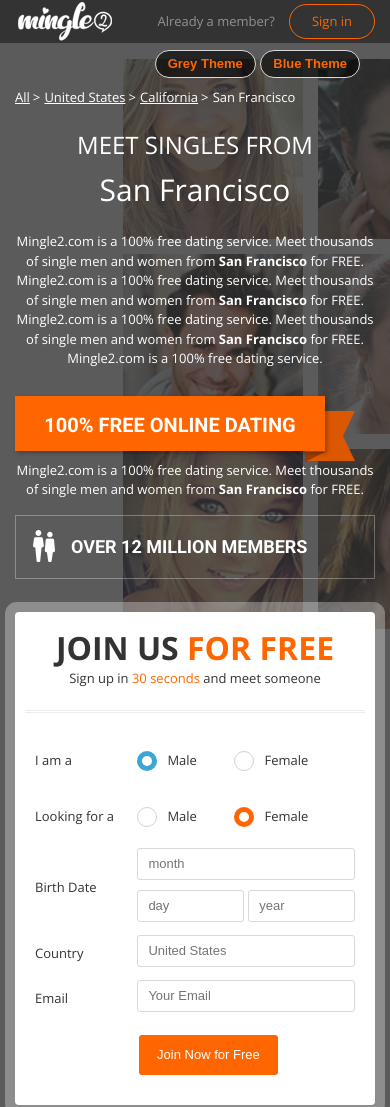
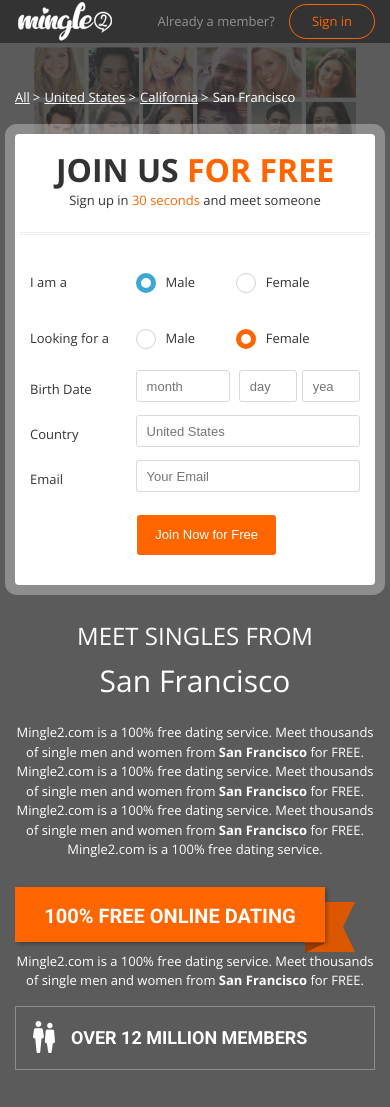
Before and after one commit to GSemikozov/mingle, a plain HTML site: page index.html in a window 390 px wide. Shown: the top 1107 px of the page. Drawn offline with nearby package versions, Linux system fonts and the light colour scheme; a script that the page names is missing.

Commit message:
rm toggle theme buttons, fix bugs

```diff
--- a/build/css/style.css
+++ b/build/css/style.css
@@ -214,6 +214,7 @@ body {
   padding: 45px 0;
   z-index: 1;
   background: url("../../images/top-block-bg.png") no-repeat;
+  background-size: contain;
   color: #ffffff; }
   .main-page #top-block:after {
     position: absolute;
@@ -246,7 +247,7 @@ body {
     position: relative;
     z-index: 2; }
   .main-page #top-block .text-col {
-    float: left;
+    float: right;
     width: 45%;
     padding: 18px 0; }
     .main-page #top-block .text-col .title {
@@ -643,18 +644,6 @@ body {
           .main-page footer .footer-wrap .footer-nav ul li a:hover {
             text-decoration: underline; }
 
-.toggle-themes {
-  position: fixed;
-  top: 50px;
-  right: 30px;
-  z-index: 100; }
-  .toggle-themes button {
-    display: inline-block; }
-  .toggle-themes .rounded-btn {
-    background: rgba(0, 0, 0, 0.6);
-    line-height: 12px;
-    font-weight: bold; }
-
 .main-page.blue-theme #top-block:after {
   background-color: rgba(0, 104, 150, 0.75); }
 
@@ -690,13 +679,13 @@ body {
     .main-page #top-block .text-col .ribbon {
       margin-right: 50px; }
   .main-page #top-block .form-col {
+    width: 100%;
     float: none;
-    width: 100%;
     margin: 0;
     padding: 0; }
     .main-page #top-block .form-col .form {
       float: none;
-      margin: 0 auto; }
+      margin: 30px auto 10px; }
   .main-page .content {
     padding: 10px; }
     .main-page .content .content-inner-col {
@@ -716,13 +705,6 @@ body {
     padding: 0 15px; }
   .hidden-xs {
     display: none !important; }
-  .main-page #top-block .columns-wrapper .form-col .form .form-content .form-group.birth-date .month {
-    width: 100%;
-    margin: 0 0 10px; }
-  .main-page #top-block .columns-wrapper .form-col .form .form-content .form-group.birth-date .day {
-    width: 49%; }
-  .main-page #top-block .columns-wrapper .form-col .form .form-content .form-group.birth-date .year {
-    width: 49%; }
   .main-page .content {
     padding: 20px 10px; }
     .main-page .content .content-inner-col {
@@ -761,7 +743,7 @@ body {
   .hidden-xxxs {
     display: none !important; }
   .main-page #top-block .columns-wrapper .form-col .form {
-    padding: 20px 10px; }
+    padding: 20px 5px; }
     .main-page #top-block .columns-wrapper .form-col .form .form-content {
       padding: 10px; }
   .main-page #top-block .columns-wrapper .text-col .title span {
@@ -784,10 +766,30 @@ body {
 @media screen and (max-width: 380px) {
   .hidden-extra-small {
     display: none !important; }
+  .main-page .navbar .navbar-collapse ul li a {
+    font-size: 11px;
+    padding: 6px; }
+    .main-page .navbar .navbar-collapse ul li a.sign-in-btn {
+      padding: 6px 11px; }
   .main-page #top-block .columns-wrapper .text-col .people {
     padding: 5px; }
   .main-page #top-block .columns-wrapper .text-col .ribbon {
     font-size: 16px;
     line-height: 30px; }
+  .main-page #top-block .columns-wrapper .form-col .form {
+    padding: 20px 5px; }
+    .main-page #top-block .columns-wrapper .form-col .form .form-content {
+      padding: 5px 0; }
+      .main-page #top-block .columns-wrapper .form-col .form .form-content .form-group.birth-date input {
+        font-size: 13px;
+        padding-left: 3px;
+        padding-right: 3px; }
+      .main-page #top-block .columns-wrapper .form-col .form .form-content .form-group.birth-date .month {
+        width: 36%;
+        margin-right: 2%; }
+      .main-page #top-block .columns-wrapper .form-col .form .form-content .form-group.birth-date .day {
+        width: 30%; }
+      .main-page #top-block .columns-wrapper .form-col .form .form-content .form-group.birth-date .year {
+        width: 30%; }
   .main-page .pre-footer-block__wrapper .pre-footer-block .list-container .list {
     width: 100%; } }
--- a/build/js/scripts.js
+++ /dev/null
@@ -1,8 +0,0 @@
-$(document).ready(function() {
-    $('#grey').on('click', function() {
-       $('#main-page').removeClass('blue-theme').addClass('grey-theme');
-    });
-    $('#blue').on('click', function() {
-        $('#main-page').removeClass('grey-theme').addClass('blue-theme');
-    });
-});
--- a/index.html
+++ b/index.html
@@ -10,19 +10,15 @@
 	</head>
 
 <body>
-	<div class="toggle-themes">
-		<button class="rounded-btn" id="grey">Grey Theme</button>
-		<button class="rounded-btn" id="blue">Blue Theme</button>
-	</div>
 	<div class="main-page grey-theme" id="main-page">
 		<nav class="navbar">
 			<div class="container">
 				<a class="logo" href="#"><img src="images/logo.png" class="img-responsive" alt=""></a>
 				<div class="navbar-collapse clearfix">
-					<ul class="navbar-nav navbar-left">
+					<ul class="navbar-nav navbar-left hidden-xxs">
 						<li class="text-block"><b class="hidden-xxs">100% FREE ONLINE DATING</b> <span class="hidden-md">Completely Free Online Dating</span></li>
 					</ul>
-					<ul class="navbar-nav navbar-right hidden-extra-small">
+					<ul class="navbar-nav navbar-right">
 						<li><a href="#" class="member-btn">Already a member?</a></li>
 						<li><a href="#" class="sign-in-btn">Sign in</a></li>
 					</ul>
@@ -40,29 +36,6 @@
 					</ul>
 				</div>
 				<div class="columns-wrapper clearfix">
-					<section class="text-col">
-						<h2 class="title">
-							Meet Singles From<br> <span>San Francisco</span>
-						</h2>
-						<p>
-							Mingle2.com is a 100% free dating service. Meet thousands of single men and women from
-							<b>San Francisco</b> for FREE.
-							Mingle2.com is a 100% free dating service. Meet thousands of single men and women from
-							<b>San Francisco</b> for FREE.
-							Mingle2.com is a 100% free dating service. Meet thousands of single men and women from
-							<b>San Francisco</b> for FREE.
-							Mingle2.com is a 100% free dating service.
-						</p>
-						<h2 class="ribbon">100% FREE ONLINE DATING</h2>
-						<p>
-							Mingle2.com is a 100% free dating service. Meet thousands <br>of single men and women from
-							<b>San Francisco</b> for FREE.
-						</p>
-						<div class="people clearfix">
-							<img src="images/people-ico.png" alt="people">
-							<span>Over 12 million members</span>
-						</div>
-					</section>
 					<div class="form-col">
 						<form class="form">
 							<div class="form-header">
@@ -159,6 +132,29 @@
 							</div>
 						</form>
 					</div>
+					<section class="text-col">
+						<h2 class="title">
+							Meet Singles From<br> <span>San Francisco</span>
+						</h2>
+						<p>
+							Mingle2.com is a 100% free dating service. Meet thousands of single men and women from
+							<b>San Francisco</b> for FREE.
+							Mingle2.com is a 100% free dating service. Meet thousands of single men and women from
+							<b>San Francisco</b> for FREE.
+							Mingle2.com is a 100% free dating service. Meet thousands of single men and women from
+							<b>San Francisco</b> for FREE.
+							Mingle2.com is a 100% free dating service.
+						</p>
+						<h2 class="ribbon">100% FREE ONLINE DATING</h2>
+						<p>
+							Mingle2.com is a 100% free dating service. Meet thousands <br>of single men and women from
+							<b>San Francisco</b> for FREE.
+						</p>
+						<div class="people clearfix">
+							<img src="images/people-ico.png" alt="people">
+							<span>Over 12 million members</span>
+						</div>
+					</section>
 				</div>
 			</div>
 		</div>
```
Also changed, not shown: build/css/themes.css (deleted).
